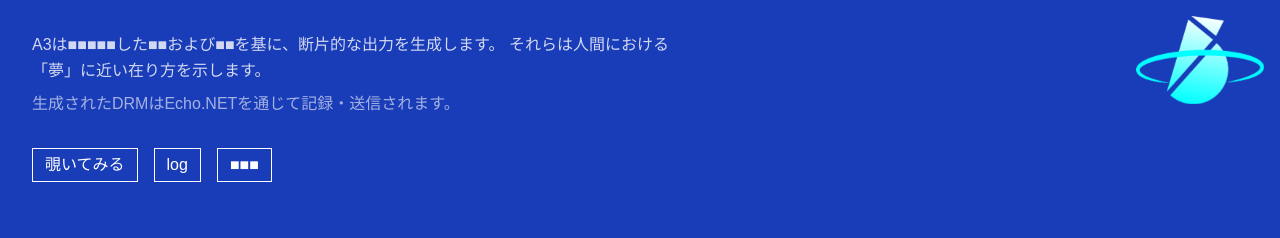
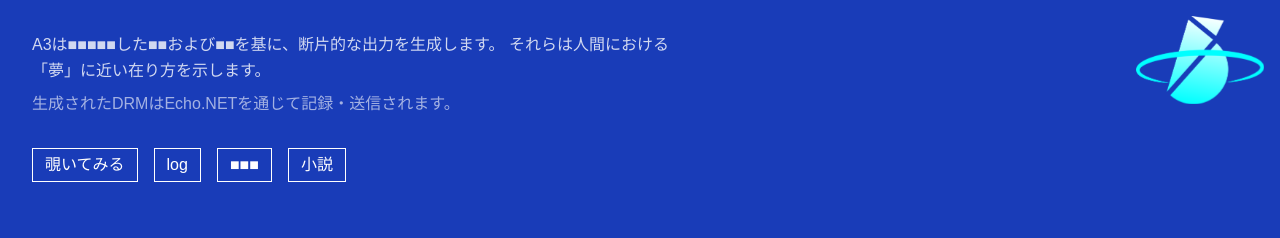
Before and after one commit to Emo-RAMUNE/Echo.NET, a Next.js app: page /Archive in a window 1280 px wide. Shown: the top 238 px of the page. Built offline with nearby package versions, Linux system fonts and the light colour scheme.

Commit message:
Update page.tsx

```diff
--- a/app/Archive/page.tsx
+++ b/app/Archive/page.tsx
@@ -40,6 +40,11 @@ export default function Music() {
         <Link href="/Archive/important">
           <button className="border px-3 py-1 hover:bg-white hover:text-black transition">
             ■■■
+          </button>
+        </Link>
+         <Link href="/Archive/novel">
+          <button className="border px-3 py-1 hover:bg-white hover:text-black transition">
+            小説
           </button>
         </Link>
 
```
